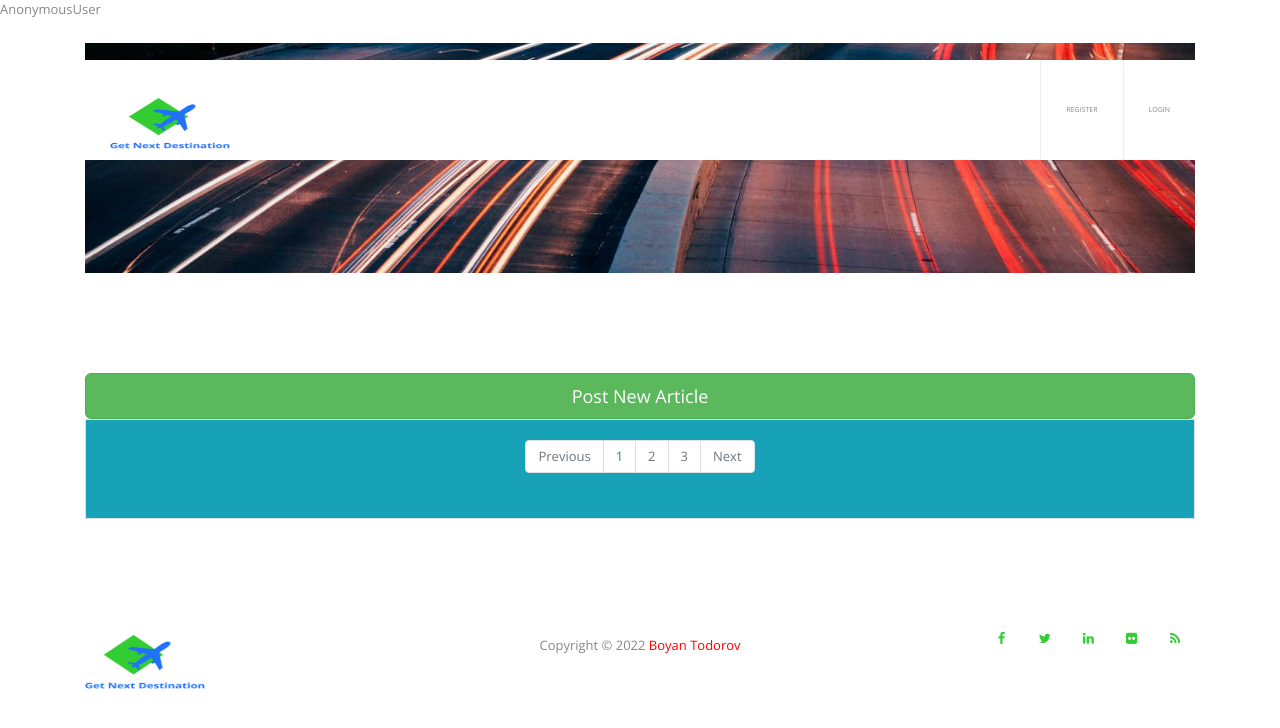
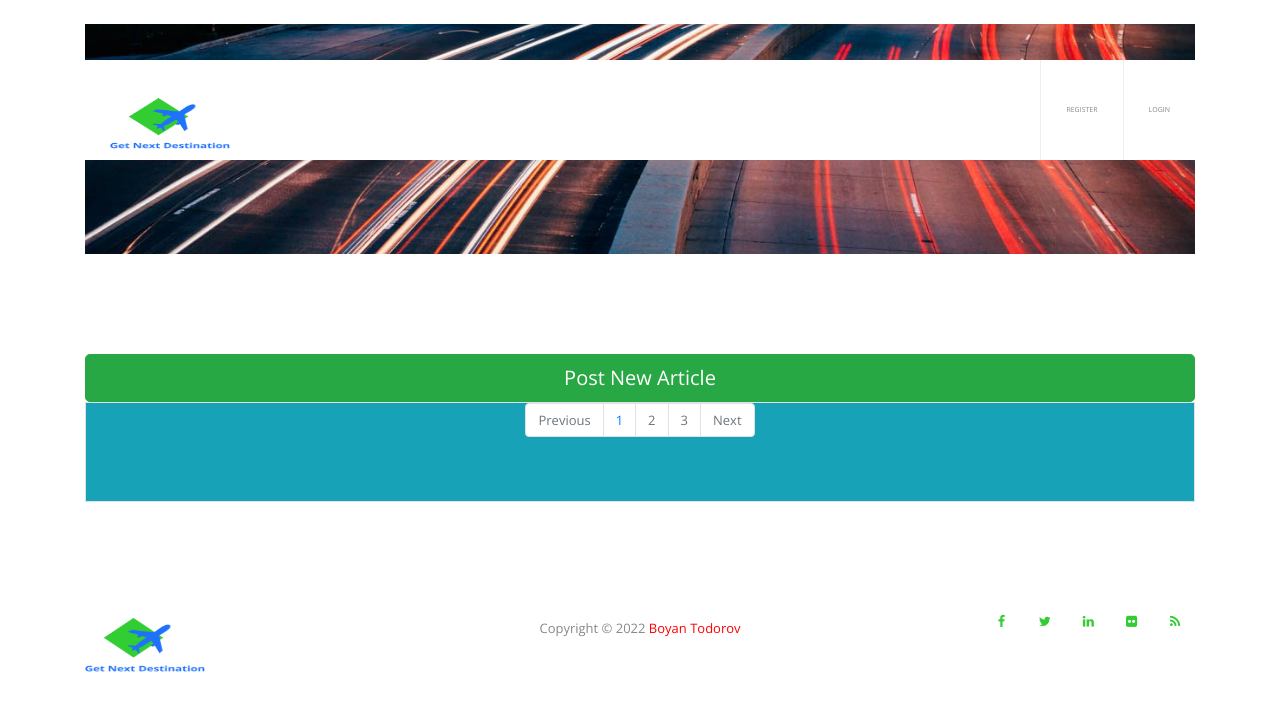
Before and after one commit to boyan95/get_next_destination, a Django app: page /blog/ in a window 1280 px wide. Shown: the top 728 px of the page. Run offline with Django 4.2, Linux system fonts and the light colour scheme; data that the repository does not hold is empty; some libraries are stand-ins or nearby versions.

Commit message:
fix base.html

```diff
--- a/templates/base/base.html
+++ b/templates/base/base.html
@@ -13,15 +13,14 @@
     <link rel="stylesheet" href="https://stackpath.bootstrapcdn.com/bootstrap/4.4.1/css/bootstrap.min.css"
           integrity="sha384-Vkoo8x4CGsO3+Hhxv8T/Q5PaXtkKtu6ug5TOeNV6gBiFeWPGFN9MuhOf23Q9Ifjh" crossorigin="anonymous">
     <!-- JavaScript Bundle with Popper -->
-    <link rel="stylesheet" href="{% static 'css/bootstrap.min.css' %}">
+{#    <link rel="stylesheet" href="{% static 'css/bootstrap.min.css' %}">#}
     <link rel="stylesheet" href="{% static 'css/font-awesome.css' %}">
     <link rel="stylesheet" href="{% static 'css/animate.css' %}">
-    <link rel="stylesheet" href="{% static 'css/templatemo_misc.css' %}">
+{#    <link rel="stylesheet" href="{% static 'css/templatemo_misc.css' %}">#}
     <link rel="stylesheet" href="{% static 'css/style.css' %}">
     <script src="{% static 'js/vendor/modernizr-2.6.1-respond-1.1.0.min.js' %}"></script>
 </head>
 <body>
-{{ request.user }}
 {#<br><br><br><br>#}
 <div class="site-header">
     {#    <div class="page-top" id="templatemo_contact">#}
@@ -54,9 +53,6 @@
                                 <li><a href="{% url 'login' %}">Login</a></li>
                             {% endif %}
                         </ul>
-                        <a href="{% url 'index' %}" class="toggle-menu visible-sm visible-xs">
-                            <i class="fa fa-bars"></i>
-                        </a>
                     </div> <!-- /.main-menu -->
                 </div> <!-- /.col-md-8 -->
             </div> <!-- /.row -->
```
